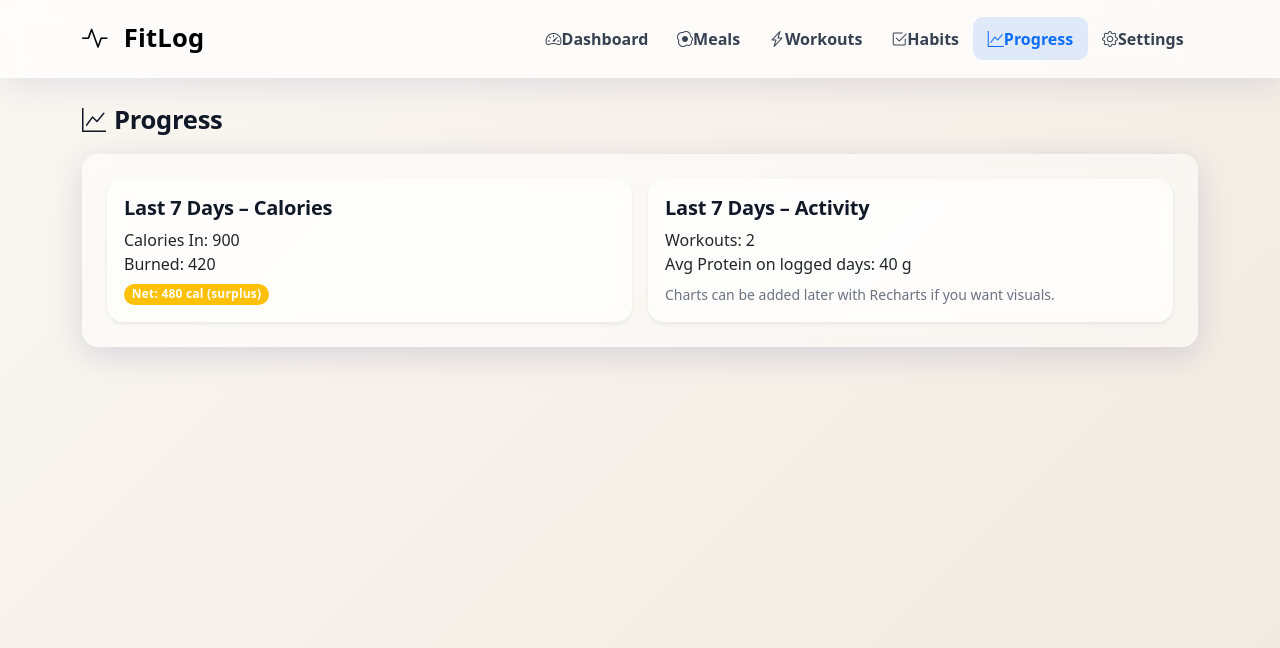
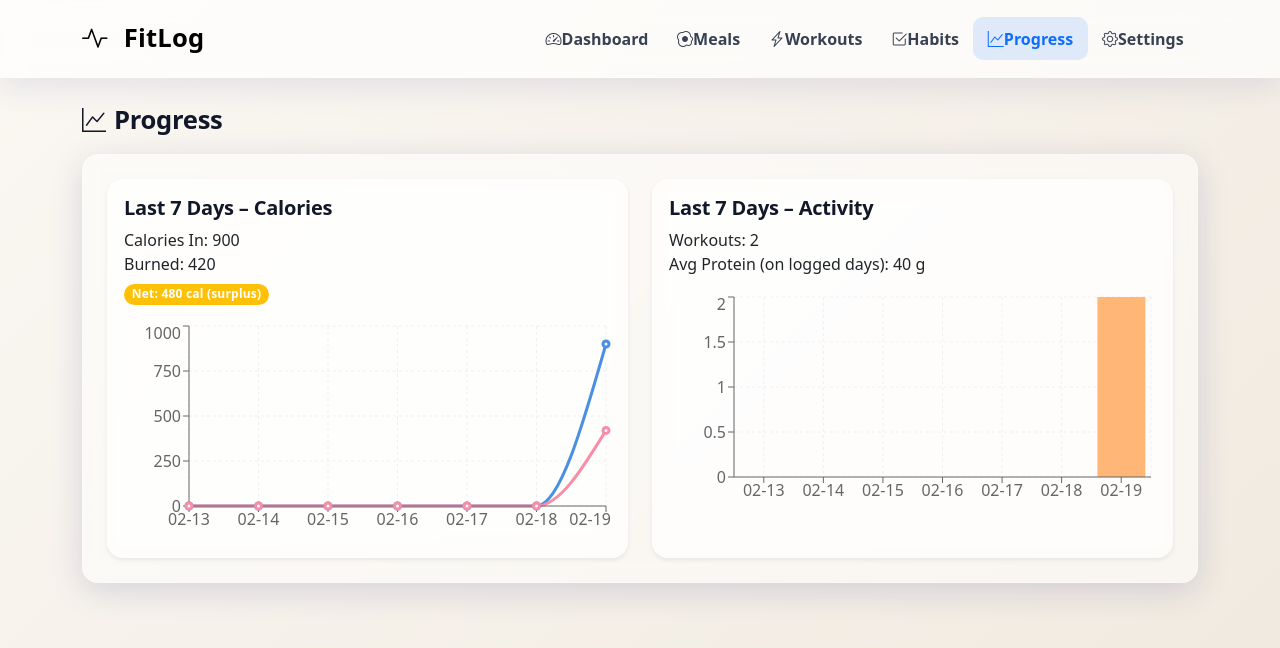
Before and after one commit to Wellness-Tracker/FitLog, a React (Vite) app: page /progress in a window 1280 px wide. Shown: the top 648 px of the page. Built offline with nearby package versions, Linux system fonts and the light colour scheme.

Commit message:
added recharts dependency

```diff
--- a/package.json
+++ b/package.json
@@ -20,6 +20,7 @@
     "react-bootstrap": "^2.10.10",
     "react-dom": "^19.2.0",
     "react-router-dom": "^7.12.0",
+    "recharts": "^3.7.0",
     "uuid": "^13.0.0"
   },
   "devDependencies": {
--- a/src/pages/Progress.jsx
+++ b/src/pages/Progress.jsx
@@ -2,6 +2,19 @@ import React, { useMemo } from "react";
 import { Badge, Card, Col, Row } from "react-bootstrap";
 import PageShell from "../components/PageShell";
 import { useAppState } from "../app/store";
+
+// Recharts (charts)
+import {
+  LineChart,
+  Line,
+  XAxis,
+  YAxis,
+  Tooltip,
+  CartesianGrid,
+  ResponsiveContainer,
+  BarChart,
+  Bar,
+} from "recharts";
 
 function todayStr() {
   return new Date().toISOString().slice(0, 10);
@@ -14,15 +27,14 @@ function getLastNDates(n) {
     out.push(d.toISOString().slice(0, 10));
     d.setDate(d.getDate() - 1);
   }
-  return out;
+  return out.reverse(); // oldest → newest
 }
 
 export default function Progress() {
   const state = useAppState();
-  const today = todayStr();
-
   const last7Dates = useMemo(() => getLastNDates(7), []);
 
+  // --------- WEEKLY AGGREGATED NUMBERS ----------
   const weekly = useMemo(() => {
     let caloriesIn = 0;
     let caloriesBurned = 0;
@@ -31,28 +43,19 @@ export default function Progress() {
     let proteinDays = 0;
 
     for (const date of last7Dates) {
-      const dayMeals = state.meals.filter((m) => m.date === date);
-      const dayWorkouts = state.workouts.filter((w) => w.date === date);
+      const meals = state.meals.filter((m) => m.date === date);
+      const workouts = state.workouts.filter((w) => w.date === date);
 
-      const dayCalsIn = dayMeals.reduce(
-        (sum, m) => sum + (m.calories || 0),
-        0
-      );
-      const dayProtein = dayMeals.reduce(
-        (sum, m) => sum + (m.protein || 0),
-        0
-      );
-      const dayCalsBurn = dayWorkouts.reduce(
+      caloriesIn += meals.reduce((sum, m) => sum + (m.calories || 0), 0);
+      caloriesBurned += workouts.reduce(
         (sum, w) => sum + (w.caloriesBurned || 0),
         0
       );
+      workoutsCount += workouts.length;
 
-      caloriesIn += dayCalsIn;
-      caloriesBurned += dayCalsBurn;
-      workoutsCount += dayWorkouts.length;
-
-      if (dayMeals.length > 0) {
-        proteinTotal += dayProtein;
+      const protein = meals.reduce((sum, m) => sum + (m.protein || 0), 0);
+      if (meals.length > 0) {
+        proteinTotal += protein;
         proteinDays += 1;
       }
     }
@@ -68,34 +71,102 @@ export default function Progress() {
 
   const net = weekly.caloriesIn - weekly.caloriesBurned;
 
+  // --------- CHART DATA GENERATION ----------
+  const chartData = useMemo(() => {
+    return last7Dates.map((date) => {
+      const meals = state.meals.filter((m) => m.date === date);
+      const workouts = state.workouts.filter((w) => w.date === date);
+
+      return {
+        date: date.slice(5), // MM-DD format
+        caloriesIn: meals.reduce((sum, m) => sum + (m.calories || 0), 0),
+        caloriesBurn: workouts.reduce(
+          (sum, w) => sum + (w.caloriesBurned || 0),
+          0
+        ),
+        workouts: workouts.length,
+      };
+    });
+  }, [state.meals, state.workouts, last7Dates]);
+
   return (
     <PageShell title="Progress" icon="bi-graph-up">
-      <Row className="g-3">
+      <Row className="g-4">
+
+        {/* ---------- CALORIES SUMMARY ---------- */}
         <Col md={6}>
           <Card className="shadow-sm h-100">
             <Card.Body>
               <Card.Title>Last 7 Days – Calories</Card.Title>
+
               <div>Calories In: {weekly.caloriesIn}</div>
               <div>Burned: {weekly.caloriesBurned}</div>
-              <Badge bg={net <= 0 ? "success" : "warning"} className="mt-2">
+
+              <Badge
+                bg={net <= 0 ? "success" : "warning"}
+                className="mt-2"
+              >
                 Net: {net} cal {net <= 0 ? "(deficit)" : "(surplus)"}
               </Badge>
+
+              {/* Line Chart */}
+              <div style={{ height: 220 }} className="mt-3">
+                <ResponsiveContainer width="100%" height="100%">
+                  <LineChart data={chartData}>
+                    <CartesianGrid strokeDasharray="3 3" opacity={0.3} />
+                    <XAxis dataKey="date" />
+                    <YAxis />
+                    <Tooltip />
+                    <Line
+                      type="monotone"
+                      dataKey="caloriesIn"
+                      stroke="#4a90e2"
+                      strokeWidth={3}
+                      name="Calories In"
+                    />
+                    <Line
+                      type="monotone"
+                      dataKey="caloriesBurn"
+                      stroke="#f78da7"
+                      strokeWidth={3}
+                      name="Calories Burned"
+                    />
+                  </LineChart>
+                </ResponsiveContainer>
+              </div>
             </Card.Body>
           </Card>
         </Col>
 
+        {/* ---------- ACTIVITY / PROTEIN ---------- */}
         <Col md={6}>
           <Card className="shadow-sm h-100">
             <Card.Body>
               <Card.Title>Last 7 Days – Activity</Card.Title>
+
               <div>Workouts: {weekly.workoutsCount}</div>
-              <div>Avg Protein on logged days: {weekly.proteinAvg} g</div>
-              <div className="text-muted small mt-2">
-                Charts can be added later with Recharts if you want visuals.
+              <div>Avg Protein (on logged days): {weekly.proteinAvg} g</div>
+
+              {/* Bar Chart */}
+              <div style={{ height: 220 }} className="mt-3">
+                <ResponsiveContainer width="100%" height="100%">
+                  <BarChart data={chartData}>
+                    <CartesianGrid strokeDasharray="3 3" opacity={0.3} />
+                    <XAxis dataKey="date" />
+                    <YAxis />
+                    <Tooltip />
+                    <Bar
+                      dataKey="workouts"
+                      fill="#ffb677"
+                      name="Workouts Count"
+                    />
+                  </BarChart>
+                </ResponsiveContainer>
               </div>
             </Card.Body>
           </Card>
         </Col>
+
       </Row>
     </PageShell>
   );
```
Also changed, not shown: 1 other file (tests, documents, lock files or other folders).
